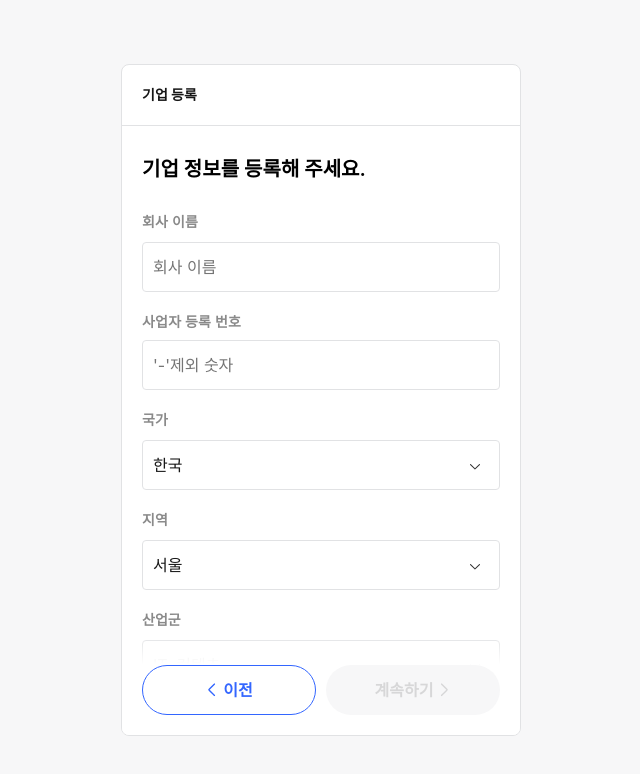
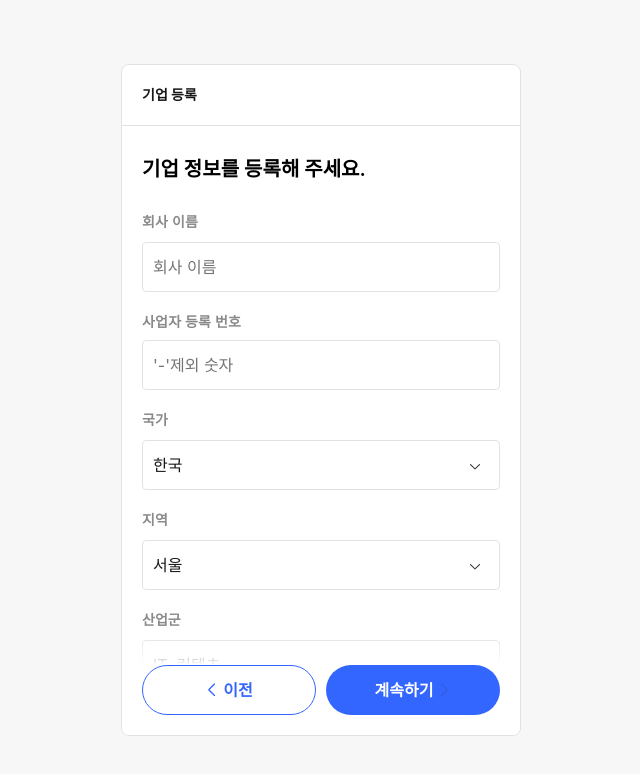
Before and after one commit to jodandan/Rizingcamp_plus, a React (Create React App) app in the folder neordinary-template-react-js-web-main/: page /signup in a window 1280 px wide. Shown: the top 774 px of the page, without its empty margins (319-959 px from the left). Built offline with nearby package versions, Linux system fonts and the light colour scheme.

Commit message:
Develop 마감전 마지막 커밋

```diff
--- a/neordinary-template-react-js-web-main/src/components/ComHeader.css
+++ b/neordinary-template-react-js-web-main/src/components/ComHeader.css
@@ -368,9 +368,11 @@ div#app {
 }
 div {
     display: block;
+
 }
 body {
     background: var(--theme-palette-background-normal-alternative);
+    overflow-y: auto;
     font-family: Pretendard, "Pretendard JP", "Pretendard Std", -apple-system, system-ui, BlinkMacSystemFont, Roboto, "Segoe UI", Helvetica, Arial, "Apple SD Gothic Neo", "Nanum Gothic", "Malgun Gothic", "Apple Color Emoji", "Segoe UI Emoji", "Segoe UI Symbol", sans-serif;
 }
 .styled__Warp__All {
@@ -378,7 +380,7 @@ body {
     height: 100%;
     display: flex;
     flex-direction: column;
-    overflow-x: auto;
+    overflow-y: auto;
 }
 .styled__ListWrapper_n {
     display: flex;
@@ -491,7 +493,7 @@ button, [type="button"], [type="reset"], [type="submit"] {
 }
 
 .css-main-solution {
-    overflow-x: auto;
+    overflow-y: auto;
     min-height: 100%;
     display: flex;
     flex: 1 0 auto;
@@ -585,8 +587,8 @@ h1, h2, h3, h4, h5, h6, ul, p {
     line-height: 26px;
     letter-spacing: -0.002em;
     font-weight: 600;
-    display: inline;
-    text-align: left;
+    text-align: center;
+    width: 90px;
     color: var(--theme-palette-static-white);
 }
 .styled__ListWrapper-main-img {
@@ -601,7 +603,7 @@ h1, h2, h3, h4, h5, h6, ul, p {
     flex-shrink: 0;
     position: relative;
     border-radius: 15px 15px 0px 0px;
-    overflow: scroll;
+
 }
 .styled__ListWrapper-main-img video {
     position: absolute;
--- a/neordinary-template-react-js-web-main/src/components/ComSignUp.css
+++ b/neordinary-template-react-js-web-main/src/components/ComSignUp.css
@@ -218,7 +218,7 @@ button, input, optgroup, select, textarea {
     line-height: 24px;
     border: 1px solid var(--theme-palette-line-normal);
     border-radius: 4px;
-    color: var(--theme-palette-label-disable);
+    color: "black";
 }
 .bSMlWH {
     position: absolute;
@@ -260,8 +260,8 @@ button, input, optgroup, select, textarea {
     outline: none;
     border: 0px;
     text-align: center;
-    background-color: var(--theme-palette-background-normal-alternative);
-    color: var(--theme-palette-label-disable);
+    background-color: #3366FF;
+    color: #FFFFFF;
     cursor: not-allowed;
     width: 100%;
     height: 50px;
--- a/neordinary-template-react-js-web-main/src/components/CompanySignUp.js
+++ b/neordinary-template-react-js-web-main/src/components/CompanySignUp.js
@@ -38,10 +38,10 @@ function CompanySignUp() {
         try {
         const response = await fetch(url, {
           method: 'POST',
-          credentials: 'include',
+
           headers: {
             'Content-Type': 'application/json',
-            'Authorization': 'Bearer eyJ0eXAiOiJKV1QiLCJhbGciOiJIUzI1NiJ9.eyJpc3MiOiJoYmp3MTIzQGdtYWlsLmNvbSIsImlhdCI6MTY5MzY0MzQ2NCwiZXhwIjoxNjkzNjQ3MDY0LCJzdWIiOiJ6eGN2YjEyMzRAbmF2ZXIuY29tIiwiaWQiOjI2fQ.tw9frS9PxVpHQtderyI-qE8WinXwcdM_5rf7X9HNIw8',
+            'Authorization': 'Bearer eyJ0eXAiOiJKV1QiLCJhbGciOiJIUzI1NiJ9.eyJzdWIiOiJ6eGN2YjEyMzRAbmF2ZXIuY29tIiwiaXNzIjoiaGJqdzEyM0BnbWFpbC5jb20iLCJpYXQiOjE2OTM2NDM0NjQsImV4cCI6MTY5NDg1MzA2NCwiaWQiOjI2fQ.YS9icfEGEf37c5x-OLa5MHPI3BwEUb97_xQlQR6ZSSU',
           },
           body: JSON.stringify(data),
         });
```
